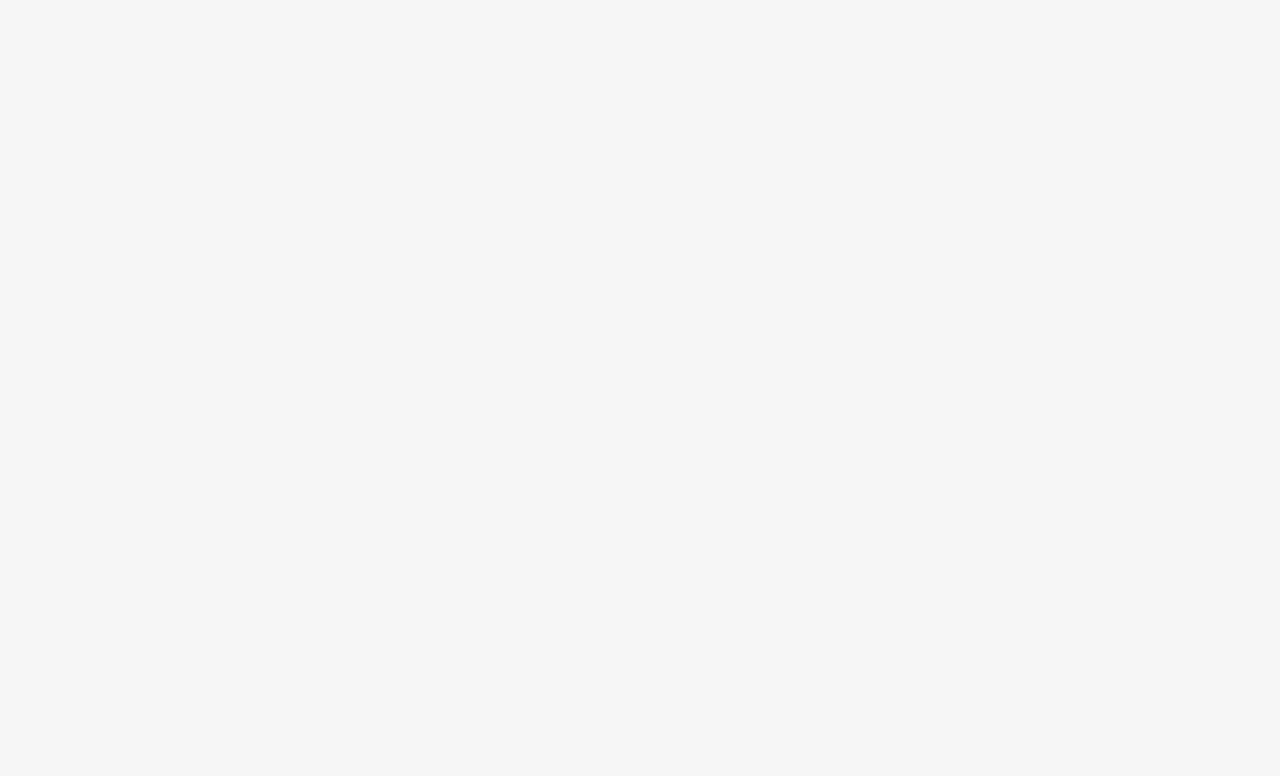
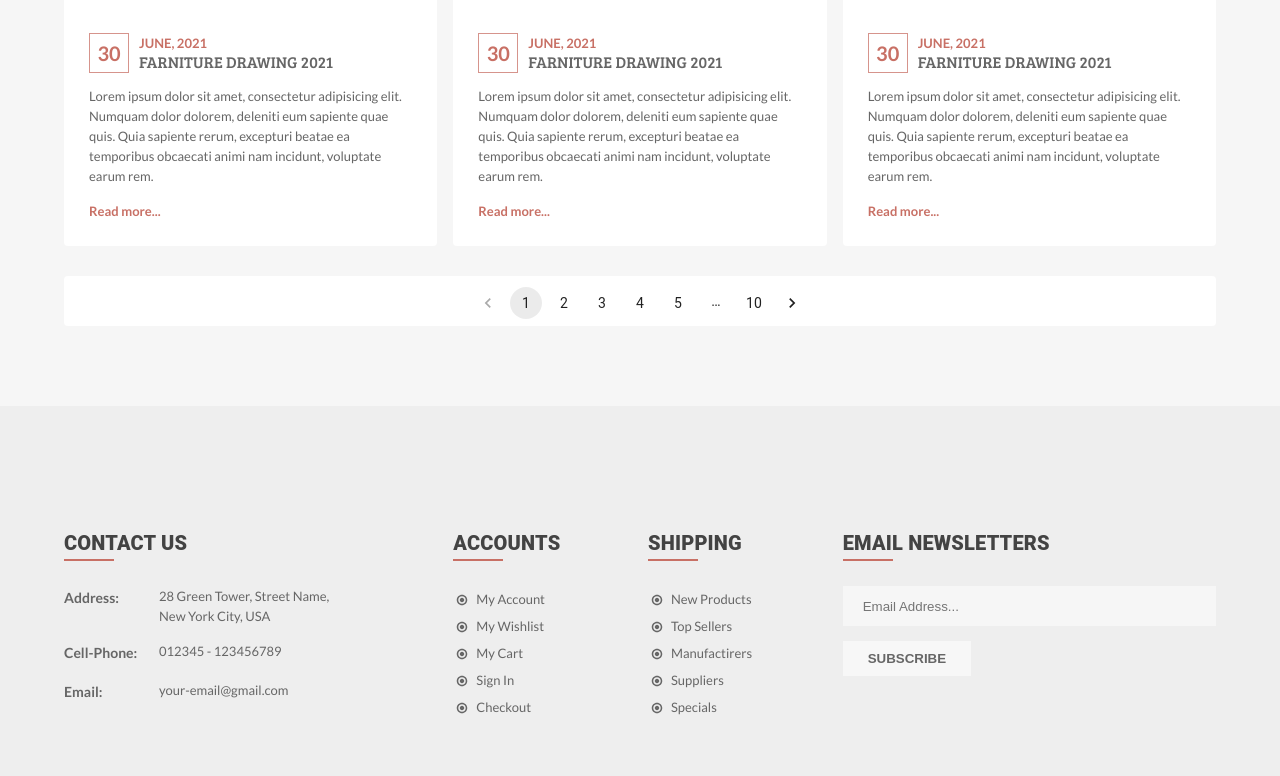
Before and after one commit to leonidas873/hurst, a React (Create React App) app: page /blog in a window 1280 px wide. Shown: the part 2147-2923 px from the top of the page. Before the commit the page ends 1585 px from the top, so only its background shows below. Built offline with nearby package versions, Linux system fonts and the light colour scheme.

Commit message:
added blog page

```diff
--- a/src/Components/BlogComponent/BlogComponent.jsx
+++ b/src/Components/BlogComponent/BlogComponent.jsx
@@ -1,8 +1,9 @@
 import React from 'react'
-import { Box, Container, Slider } from '@mui/material'
-import { CategoriesPaper, CategoriesContainer, SubList, PriceRange, SizeContainer, ColorContainer, Results } from './Style'
-import { Link } from 'react-router-dom';
+import { Box, Container, Grid, Pagination, PaginationItem, Slider } from '@mui/material'
+import { CategoriesPaper, CategoriesContainer, SubList, PriceRange, SizeContainer, ColorContainer, Results, PaginationPaper } from './Style'
+import { Link, useLocation } from 'react-router-dom';
 import SingleFilter from '../SingleFilter/SingleFilter';
+import { SingleBlog } from '../Common';
 
 const colorData = [
     {
@@ -53,6 +54,10 @@ const BlogComponent = () => {
     const handleChange = (event, newValue) => {
         setValue(newValue);
     };
+
+    const location = useLocation();
+    const query = new URLSearchParams(location.search);
+    const page = parseInt(query.get('page') || '1', 10);
 
     return (
         <Container maxWidth="lg" sx={{ paddingTop: '80px', paddingBottom: '80px' }}>
@@ -150,6 +155,48 @@ const BlogComponent = () => {
                 </SingleFilter>
                 <Results>Showing 01-09 of 17 Results</Results>
             </CategoriesPaper>
+            <Grid container spacing={2}>
+                <Grid item sm={12} md={6} lg={4}>
+                    <SingleBlog />
+                </Grid>
+                <Grid item sm={12} md={6} lg={4}>
+                    <SingleBlog />
+                </Grid>
+                <Grid item sm={12} md={6} lg={4}>
+                    <SingleBlog />
+                </Grid>
+                <Grid item sm={12} md={6} lg={4}>
+                    <SingleBlog />
+                </Grid>
+                <Grid item sm={12} md={6} lg={4}>
+                    <SingleBlog />
+                </Grid>
+                <Grid item sm={12} md={6} lg={4}>
+                    <SingleBlog />
+                </Grid>
+                <Grid item sm={12} md={6} lg={4}>
+                    <SingleBlog />
+                </Grid>
+                <Grid item sm={12} md={6} lg={4}>
+                    <SingleBlog />
+                </Grid>
+                <Grid item sm={12} md={6} lg={4}>
+                    <SingleBlog />
+                </Grid>
+            </Grid>
+            <PaginationPaper elevation={0}>
+                <Pagination
+                    page={page}
+                    count={10}
+                    renderItem={(item) => (
+                        <PaginationItem
+                            component={Link}
+                            to={`/blog${item.page === 1 ? '' : `?page=${item.page}`}`}
+                            {...item}
+                        />
+                    )}
+                />
+            </PaginationPaper>
         </Container>
     )
 }
--- a/src/Components/BlogComponent/Style.js
+++ b/src/Components/BlogComponent/Style.js
@@ -159,3 +159,12 @@ export const Results = styled('p')({
     margin: '0',
     color: '#666',
 })
+
+export const PaginationPaper = styled(Paper)({
+    height: '50px',
+    lineHeight: '50px',
+    padding: '0 30px',
+    marginTop: '30px',
+    display: 'flex',
+    justifyContent: 'center'
+})
```
